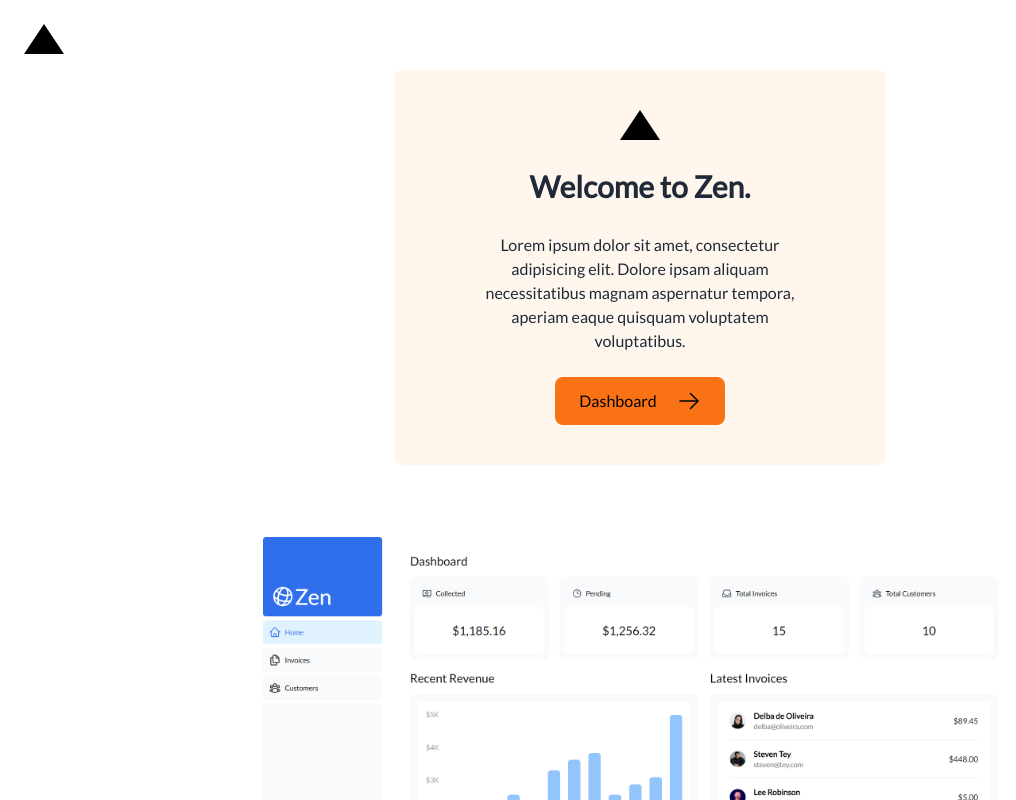
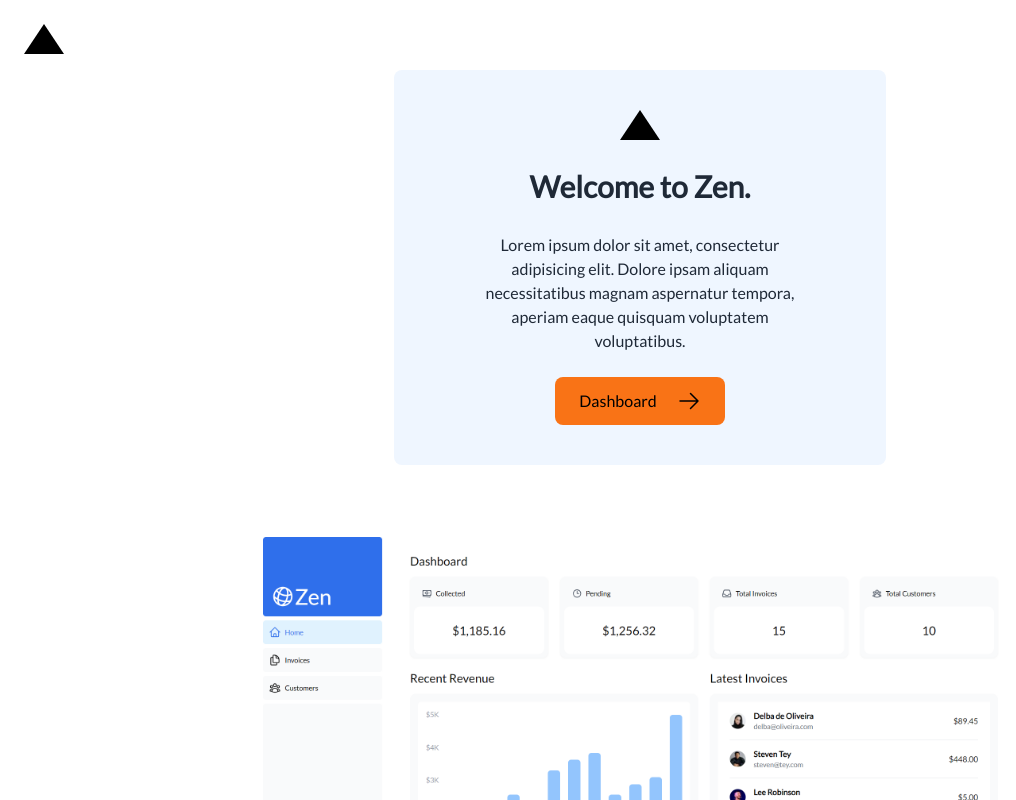
Before and after one commit to YusafS94/nextjs-zen-dashboard, a Next.js app: page / in a window 1280 px wide. Shown: the top 800 px of the page, without its empty margins (0-1016 px from the left). Built offline with nearby package versions, Linux system fonts and the light colour scheme.

Commit message:
colour change

```diff
--- a/app/page.tsx
+++ b/app/page.tsx
@@ -9,12 +9,12 @@ export default function Page() {
     <main className="flex min-h-screen flex-col p-6">
       <div className={styles.shape}>{/* <AcmeLogo /> */}</div>
       <div className="mt-4 flex grow flex-col gap-4">
-        <div className="mx-auto flex flex-col items-center justify-center gap-6 rounded-lg bg-orange-50 px-6 py-10 text-center md:w-2/5 md:px-20">
+        <div className="mx-auto flex flex-col items-center justify-center gap-6 rounded-lg bg-blue-50 px-6 py-10 text-center md:w-2/5 md:px-20">
           <div className="h-0 w-0 border-b-[30px] border-l-[20px] border-r-[20px] border-b-black border-l-transparent border-r-transparent" />
           <p className={`text-xl text-gray-800 md:text-3xl md:leading-normal`}>
             <strong>Welcome to Zen.</strong>
           </p>
-          <p className='text-gray-800'>
+          <p className="text-gray-800">
             Lorem ipsum dolor sit amet, consectetur adipisicing elit. Dolore
             ipsam aliquam necessitatibus magnam aspernatur tempora, aperiam
             eaque quisquam voluptatem voluptatibus.
```
